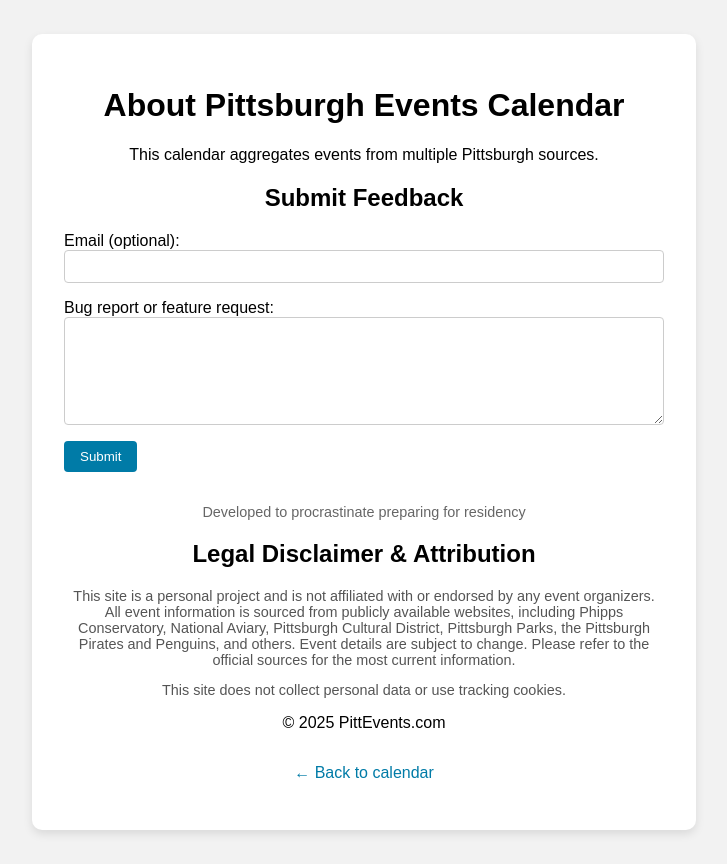
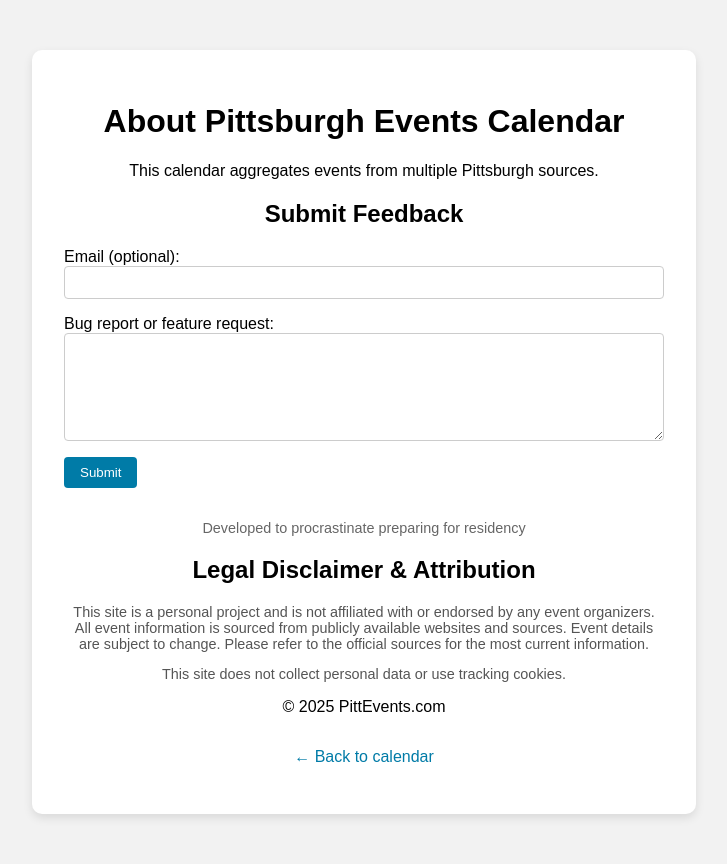
Before and after one commit to phreshr1/pittevents, a Flask app: page /about in a window 1280 px wide. Shown: the whole page, without its empty margins (276-1003 px from the left). Run offline with Flask 3, Linux system fonts and the light colour scheme.

Commit message:
Small verbiage change

```diff
--- a/templates/about.html
+++ b/templates/about.html
@@ -32,7 +32,7 @@
 </p>
 <h2>Legal Disclaimer & Attribution</h2>
 <p style="font-size: 0.9rem; color: #555;">
-  This site is a personal project and is not affiliated with or endorsed by any event organizers. All event information is sourced from publicly available websites, including Phipps Conservatory, National Aviary, Pittsburgh Cultural District, Pittsburgh Parks, the Pittsburgh Pirates and Penguins, and others. Event details are subject to change. Please refer to the official sources for the most current information.
+  This site is a personal project and is not affiliated with or endorsed by any event organizers. All event information is sourced from publicly available websites and sources. Event details are subject to change. Please refer to the official sources for the most current information.
 </p>
 <p style="font-size: 0.9rem; color: #555;">
   This site does not collect personal data or use tracking cookies.
```
